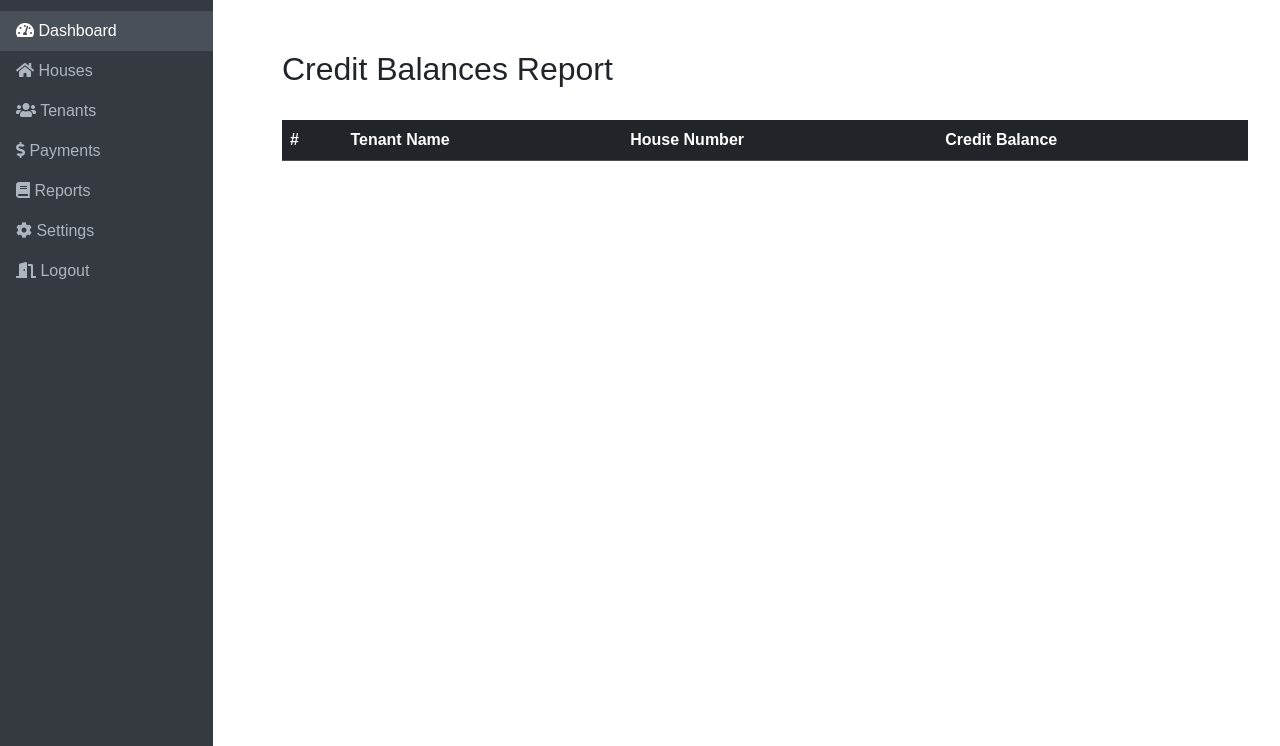
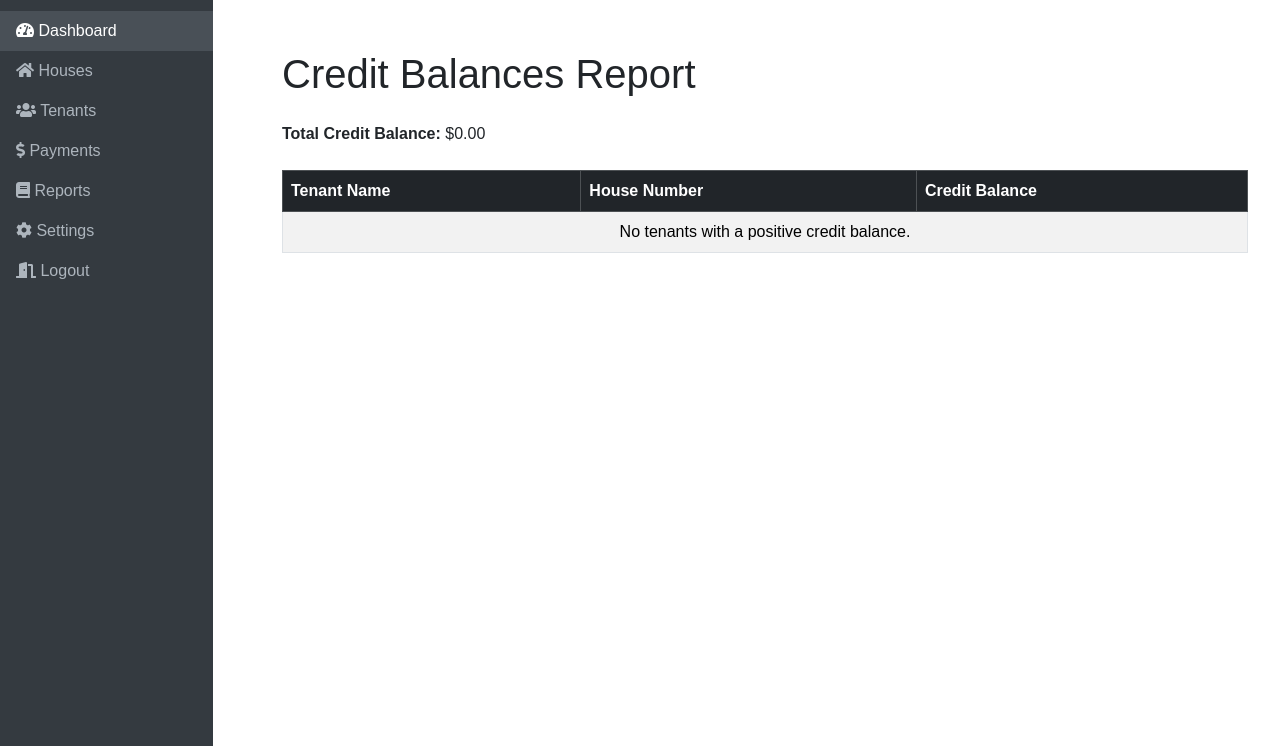
Before and after one commit to Danielkioko18/rental-system-in-django, a Django app: page /rentals/reports/credit-balances/ in a window 1280 px wide. Shown: the part 54-800 px from the top of the page. Run offline with Django 5.2, Linux system fonts and the light colour scheme; the visitor is signed in with stand-in values (Sample User, id 1); data that the repository does not hold is empty; some libraries are stand-ins or nearby versions.

Commit message:
Credit Balance report Update

```diff
--- a/rentals/templates/credit-balances-report.html
+++ b/rentals/templates/credit-balances-report.html
@@ -1,16 +1,16 @@
 {% extends 'base.html' %}
 
 {% block content %}
-<div class="container-fluid">
-    <div class="row mb-4">
-        <h2 class="mt-4">Credit Balances Report</h2>
-    </div>
+  <div class="container">
+    <h1 class="my-4">Credit Balances Report</h1>
 
-    <div class="table-responsive">
-        <table class="table table-striped table-hover">
+    <!-- Display Total Credit Balance -->
+    <p><strong>Total Credit Balance: </strong>${{ total_credit_balance }}</p>
+
+    <!-- Tenants Table -->
+    <table class="table table-striped table-bordered mt-4">
       <thead class="table-dark">
         <tr>
-                    <th>#</th>
           <th>Tenant Name</th>
           <th>House Number</th>
           <th>Credit Balance</th>
@@ -18,17 +18,17 @@
       </thead>
       <tbody>
         {% for tenant in tenants %}
-                {% if tenant.credit_balance > 0 %}
           <tr>
-                    <td>{{ forloop.counter }}</td>
             <td>{{ tenant.name }}</td>
             <td>{{ tenant.house }}</td>
-                    <td>£{{ tenant.credit_balance }}</td>
+            <td>${{ tenant.credit_balance }}</td>
           </tr>
-                {% endif %}
+        {% empty %}
+          <tr>
+            <td colspan="3" class="text-center">No tenants with a positive credit balance.</td>
+          </tr>
         {% endfor %}
       </tbody>
     </table>
   </div>
-</div>
 {% endblock %}
--- a/rentals/views.py
+++ b/rentals/views.py
@@ -350,6 +350,7 @@ class CreditBalancesReportView(LoginRequiredMixin, TemplateView):
     def get_context_data(self, **kwargs):
         context = super().get_context_data(**kwargs)
         tenants_with_credit = []
+        total_credit_balance = Decimal('0.00')  # Initialize total credit balance
 
         for tenant in Tenant.objects.all():
             total_paid = Payment.objects.filter(tenant=tenant).aggregate(total=Sum('amount_paid'))['total'] or Decimal('0.00')
@@ -357,6 +358,7 @@ class CreditBalancesReportView(LoginRequiredMixin, TemplateView):
             total_due = months_since_joining * tenant.house.monthly_rent
             credit_balance = total_paid - total_due
 
+            # Only include tenants with a positive credit balance
             if credit_balance > 0:
                 tenants_with_credit.append({
                     'name': tenant.name,
@@ -364,7 +366,12 @@ class CreditBalancesReportView(LoginRequiredMixin, TemplateView):
                     'credit_balance': credit_balance
                 })
 
+                # Accumulate the total credit balance
+                total_credit_balance += credit_balance
+
+        # Add tenants and total credit balance to the context
         context['tenants'] = tenants_with_credit
+        context['total_credit_balance'] = total_credit_balance
         return context
 
 
```
Lines whose indentation alone changed are shown as unchanged.
